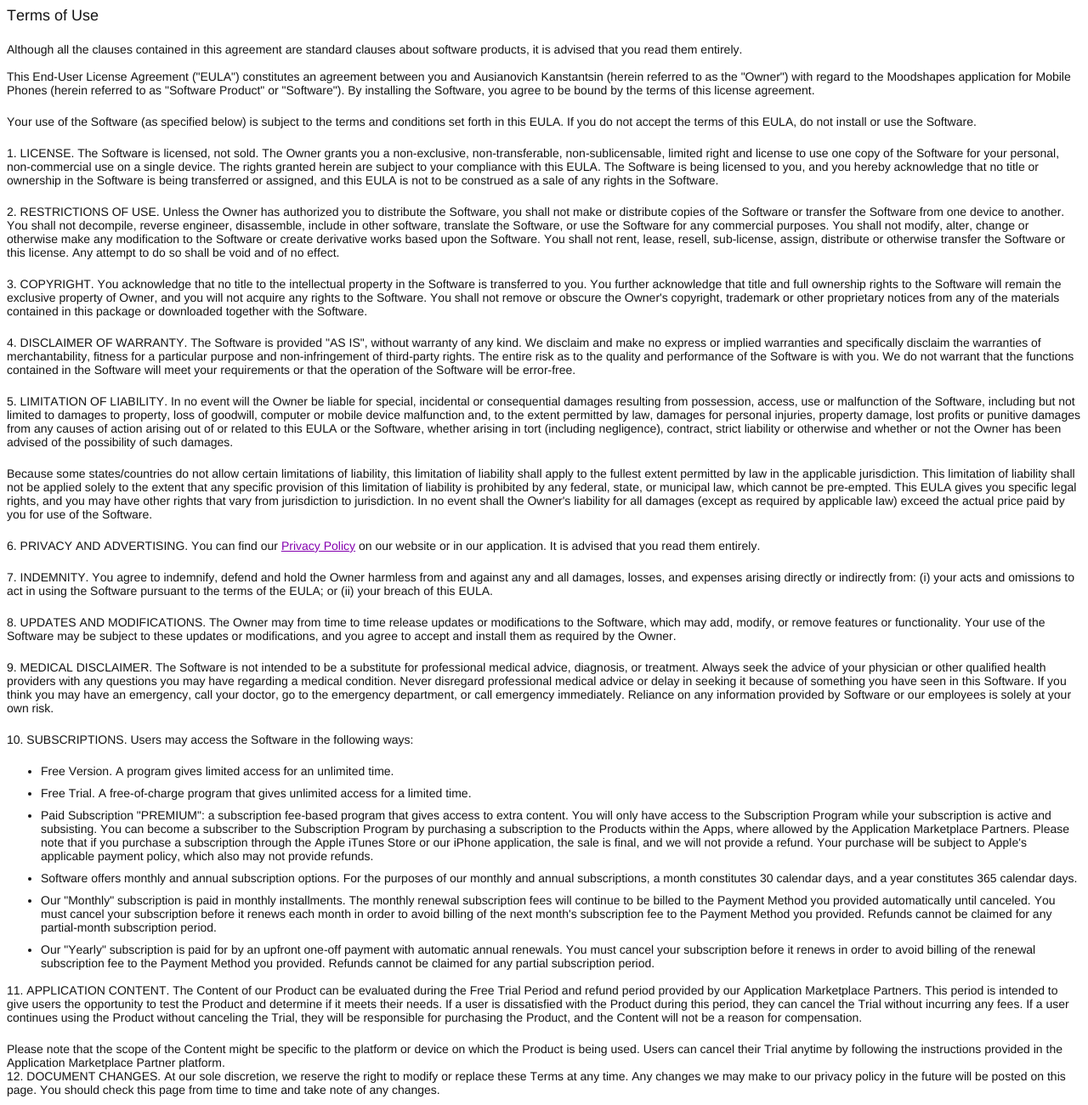
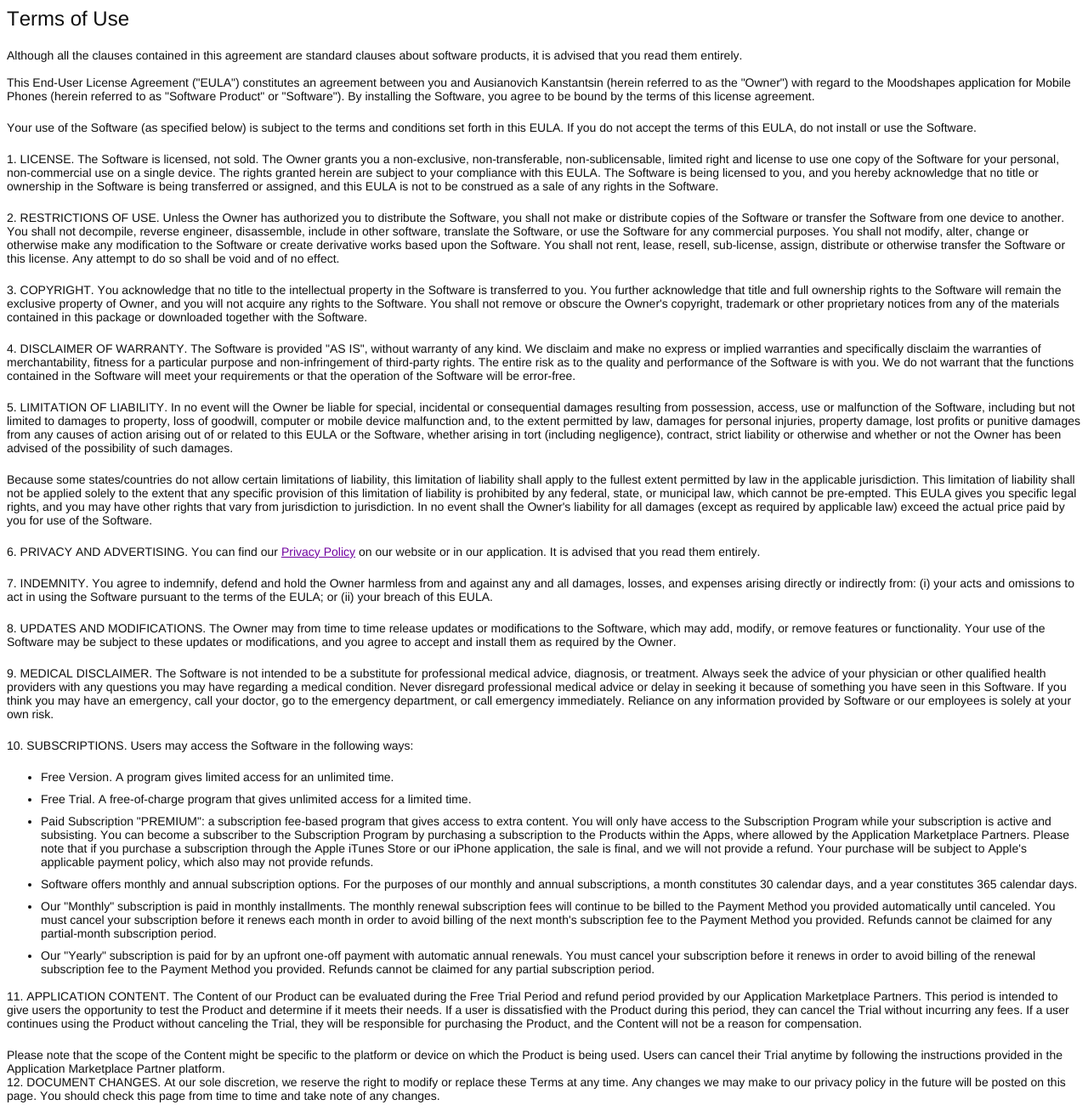
Before and after one commit to Ausianovich/MoodShaperPrivacy, a plain HTML site: page EULA/index.html in a window 1280 px wide. Shown: the whole page at 85% size. Drawn offline with Linux system fonts and the light colour scheme.

Commit message:
Update Term of Use Headline

```diff
--- a/EULA/index.html
+++ b/EULA/index.html
@@ -7,14 +7,14 @@
   <meta name="Generator" content="Cocoa HTML Writer">
   <meta name="CocoaVersion" content="2487.3">
   <style type="text/css">
-    p.p1 {margin: 0.0px 0.0px 21.0px 0.0px; font: 18.0px Helvetica; color: #141414; -webkit-text-stroke: #141414; background-color: #ffffff}
-    p.p2 {margin: 0.0px 0.0px 21.0px 0.0px; font: 14.0px Helvetica; color: #141414; -webkit-text-stroke: #141414}
-    p.p3 {margin: 0.0px 0.0px 21.0px 0.0px; font: 14.0px Helvetica; color: #141414; -webkit-text-stroke: #141414; background-color: #ffffff}
-    p.p5 {margin: 0.0px 0.0px 0.0px 0.0px; font: 14.0px Helvetica; color: #141414; -webkit-text-stroke: #141414; background-color: #ffffff}
-    li.li4 {margin: 0.0px 0.0px 10.0px 0.0px; font: 14.0px Helvetica; color: #141414; -webkit-text-stroke: #141414}
+    p.p1 {margin: 0.0px 0.0px 21.0px 0.0px; font: 24.0px Helvetica; color: #101010; -webkit-text-stroke: #101010; background-color: #ffffff}
+    p.p2 {margin: 0.0px 0.0px 21.0px 0.0px; font: 14.0px Helvetica; color: #101010; -webkit-text-stroke: #101010}
+    p.p3 {margin: 0.0px 0.0px 21.0px 0.0px; font: 14.0px Helvetica; color: #101010; -webkit-text-stroke: #101010; background-color: #ffffff}
+    p.p5 {margin: 0.0px 0.0px 0.0px 0.0px; font: 14.0px Helvetica; color: #101010; -webkit-text-stroke: #101010; background-color: #ffffff}
+    li.li4 {margin: 0.0px 0.0px 10.0px 0.0px; font: 14.0px Helvetica; color: #101010; -webkit-text-stroke: #101010}
     span.s1 {font-kerning: none}
     span.s2 {font-kerning: none; background-color: #ffffff}
-    span.s3 {font: 14.0px Helvetica; text-decoration: underline ; font-kerning: none; color: #8500af; -webkit-text-stroke: 0px #1f9e6a}
+    span.s3 {font: 14.0px Helvetica; text-decoration: underline ; font-kerning: none; color: #70009f; -webkit-text-stroke: 0px #1f8f57}
     span.s4 {background-color: #ffffff; -webkit-text-stroke: 0px #000000}
     ul.ul1 {list-style-type: disc}
   </style>
```
